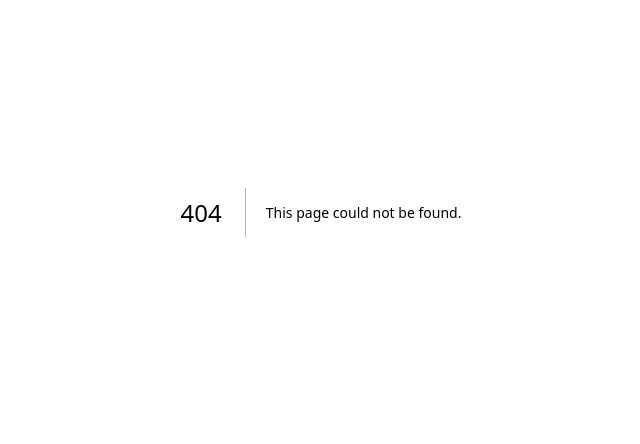
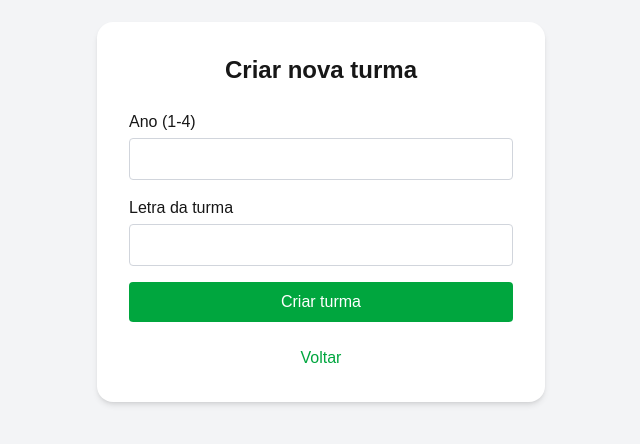
Before and after one commit to rjoreis/classbridge, a Next.js app: page /dashboard/teacher/create-class in a window 1280 px wide. Before the commit this address had no page. Shown: the part 188-632 px from the top of the page, without its empty margins (319-959 px from the left). Built offline with nearby package versions, Linux system fonts and the light colour scheme; no server answers.

Commit message:
Create-class page

```diff
--- /dev/null
+++ b/app/dashboard/teacher/create-class/page.tsx
@@ -0,0 +1,99 @@
+'use client';
+
+import { useState } from 'react';
+import { useRouter } from 'next/navigation';
+import { supabase } from '@/utils/supabase/client';
+import Link from 'next/link';
+
+export default function CreateClassPage() {
+  const [grade, setGrade] = useState('');
+  const [className, setClassName] = useState('');
+  const [loading, setLoading] = useState(false);
+  const [successMessage, setSuccessMessage] = useState('');
+  const router = useRouter();
+
+  const handleSubmit = async (e: React.FormEvent) => {
+    e.preventDefault();
+    setLoading(true);
+
+    const {
+      data: { user },
+    } = await supabase.auth.getUser();
+
+    if (!user) {
+      alert('Usuário não autenticado.');
+      setLoading(false);
+      return;
+    }
+
+    const { error } = await supabase.from('classes').insert([
+      {
+        grade: parseInt(grade),
+        class_name: className.toUpperCase(),
+        teacher_id: user.id,
+      },
+    ]);
+
+    if (error) {
+      alert('Erro ao criar turma: ' + error.message);
+    } else {
+      setSuccessMessage(`Turma ${grade}º${className.toUpperCase()} criada com sucesso! Redirecionando...`);
+      setTimeout(() => {
+        router.push('/dashboard/teacher');
+      }, 2000);
+    }
+
+    setLoading(false);
+  };
+
+  return (
+    <div className="min-h-screen bg-gray-100 flex items-center justify-center p-4">
+      <div className="bg-white rounded-2xl shadow-md p-8 max-w-md w-full">
+        <h1 className="text-2xl font-bold mb-6 text-center">Criar nova turma</h1>
+
+        {successMessage ? (
+          <div className="bg-green-100 text-green-800 p-4 rounded mb-4 text-center font-medium">
+            {successMessage}
+          </div>
+        ) : (
+          <form onSubmit={handleSubmit} className="space-y-4">
+            <div>
+              <label className="block mb-1 font-medium">Ano (1-4)</label>
+              <input
+                type="number"
+                min={1}
+                max={4}
+                value={grade}
+                onChange={(e) => setGrade(e.target.value)}
+                required
+                className="w-full border border-gray-300 rounded px-3 py-2 focus:outline-none focus:ring-2 focus:ring-green-500"
+              />
+            </div>
+            <div>
+              <label className="block mb-1 font-medium">Letra da turma</label>
+              <input
+                type="text"
+                value={className}
+                onChange={(e) => setClassName(e.target.value)}
+                required
+                maxLength={1}
+                className="w-full border border-gray-300 rounded px-3 py-2 focus:outline-none focus:ring-2 focus:ring-green-500"
+              />
+            </div>
+            <button
+              type="submit"
+              disabled={loading}
+              className="w-full bg-green-600 text-white py-2 rounded hover:bg-green-700 disabled:opacity-50"
+            >
+              {loading ? 'Criando...' : 'Criar turma'}
+            </button>
+          </form>
+        )}
+
+        <Link href="/dashboard/teacher" className="block text-center mt-6 text-green-600 hover:underline">
+          Voltar
+        </Link>
+      </div>
+    </div>
+  );
+}
--- a/app/dashboard/teacher/page.tsx
+++ b/app/dashboard/teacher/page.tsx
@@ -3,6 +3,7 @@
 
 import { useEffect, useState } from 'react';
 import { useRouter } from 'next/navigation';
+import Link from 'next/link';
 import { supabase } from '@/utils/supabase/client';
 
 export default function TeacherDashboard() {
@@ -70,6 +71,13 @@ export default function TeacherDashboard() {
           {greeting}, {firstName}!
         </h1>
         <p className="mb-6 text-gray-700">Esta é a área reservada a professores.</p>
+
+        <Link href="/dashboard/teacher/create-class">
+            <button className="mt-4 bg-green-600 text-white px-4 py-2 rounded hover:bg-green-700">
+                Criar nova turma
+            </button>
+        </Link>
+
         <button
           onClick={handleLogout}
           className="bg-red-500 text-white px-4 py-2 rounded hover:bg-red-600"
```
